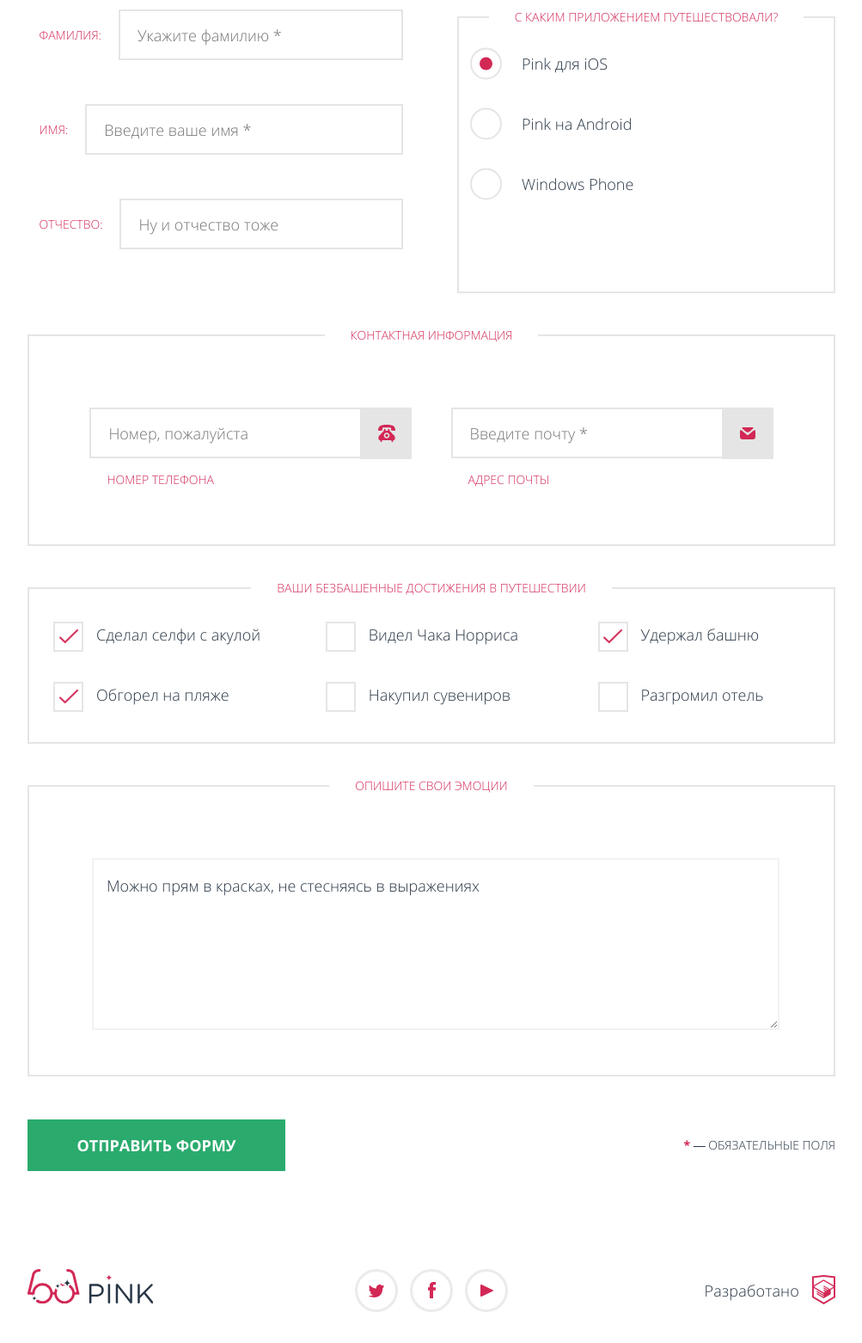
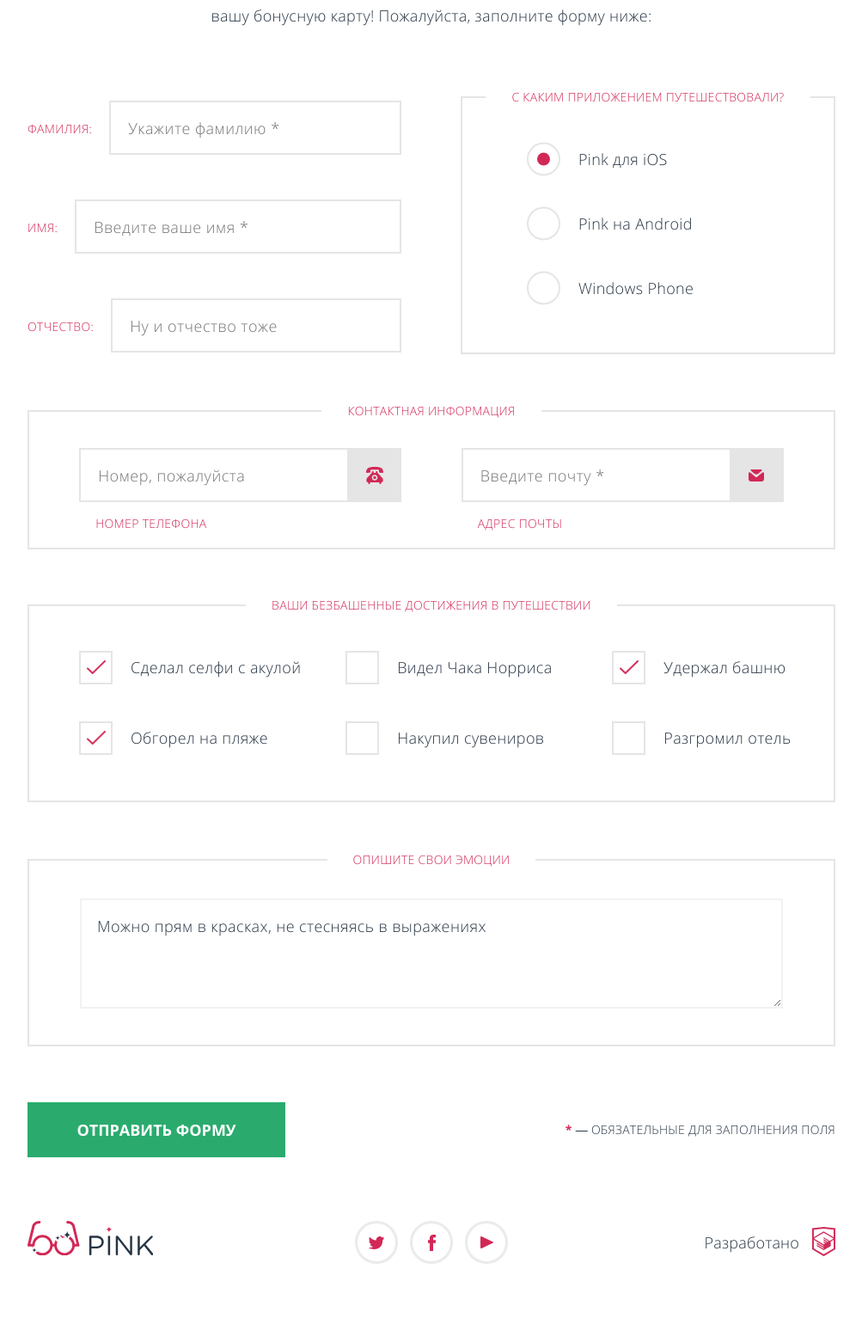
Before and after one commit to IvanParkhomenka/1147151-pink-18, a website: page source/form.html in a window 1280 px wide. Shown: the part 515-2077 px from the top of the page at 86% size, without its empty margins (138-1141 px from the left). After the commit the page ends 2055 px from the top, so only its background shows below. Drawn offline with nearby package versions, Linux system fonts and the light colour scheme; files that its build step writes are made by us from their sources; files whose address does not match are found by name.

Commit message:
pp form.html

```diff
--- a/source/form.html
+++ b/source/form.html
@@ -73,16 +73,16 @@
           <span class="contest-form__promo-text">Пожалуйста, заполните форму ниже:</span>
         </p>
         <fieldset class="contest-form__group contest-form__group--fullname">
-          <ul class="contest-form__list">
-            <li class="contest-form__item">
+          <ul class="contest-form__list contest-form__list--fullname">
+            <li class="contest-form__item contest-form__item--fullname">
               <label class="contest-form__label" for="surname">Фамилия:</label>
               <input class="contest-form__field" id="surname" name="surname" type="text" placeholder="Укажите фамилию *" required>
             </li>
-            <li class="contest-form__item">
+            <li class="contest-form__item contest-form__item--fullname">
               <label class="contest-form__label" for="name">Имя:</label>
               <input class="contest-form__field" id="name" name="name" type="text" placeholder="Введите ваше имя *" required>
             </li>
-            <li class="contest-form__item">
+            <li class="contest-form__item contest-form__item--fullname">
               <label class="contest-form__label" for="middle-name">Отчество:</label>
               <input class="contest-form__field" id="middle-name" name="middle-name" type="text" placeholder="Ну и отчество тоже">
             </li>
@@ -90,7 +90,7 @@
         </fieldset>
         <fieldset class="contest-form__group contest-form__group--progress">
           <legend class="contest-form__legend">Ваши безбашенные достижения в путешествии</legend>
-          <ul class="contest-form__list">
+          <ul class="contest-form__list contest-form__list--progress">
             <li class="contest-form__item contest-form__item--checkbox contest-form__item--selfie">
               <input class="contest-form__checkbox" id="selfie" name="selfie" type="checkbox" checked>
               <label class="contest-form__checkbox-label" for="selfie">Сделал селфи с акулой</label>
@@ -119,7 +119,7 @@
         </fieldset>
         <fieldset class="contest-form__group contest-form__group--contacts">
           <legend class="contest-form__legend contest-form__legend--hide">Контактная информация</legend>
-          <ul class="contest-form__list">
+          <ul class="contest-form__list contest-form__list--contacts">
             <li class="contest-form__item contest-form__item--contacts">
               <label class="contest-form__label" for="tel">Номер телефона</label>
               <div class="contest-form__input-wrapper contest-form__input-wrapper--tel">
@@ -136,23 +136,23 @@
         </fieldset>
         <fieldset class="contest-form__group contest-form__group--app">
           <legend class="contest-form__legend">С каким приложением путешествовали?</legend>
-          <ul class="contest-form__list">
-            <li class="contest-form__item">
+          <ul class="contest-form__list contest-form__list--app">
+            <li class="contest-form__item contest-form__item--radio">
               <input class="contest-form__radio" type="radio" id="ios" name="system" value="ios" checked>
               <label class="contest-form__radio-label" for="ios">Pink для iOS</label>
             </li>
-            <li class="contest-form__item">
+            <li class="contest-form__item contest-form__item--radio">
               <input class="contest-form__radio" type="radio" id="android" name="system" value="android">
               <label class="contest-form__radio-label" for="android">Pink на Android</label>
             </li>
-            <li class="contest-form__item">
+            <li class="contest-form__item contest-form__item--radio">
               <input class="contest-form__radio" type="radio" id="windows" name="system" value="windows">
               <label class="contest-form__radio-label" for="windows">Windows Phone</label>
             </li>
           </ul>
         </fieldset>
         <fieldset class="contest-form__group contest-form__group--describe">
-          <legend class="contest-form__legend">Опишите свои эмоции</legend>
+          <legend class="contest-form__legend contest-form__legend--describe">Опишите свои эмоции</legend>
           <div class="contest-form__textarea-wrapper">
             <textarea class="contest-form__textarea">Можно прям в красках, не стесняясь в выражениях</textarea>
           </div>
@@ -160,7 +160,7 @@
         <div class="contest-form__button-wrapper">
           <button class="contest-form__button" type="submit">Отправить форму</button>
           <p class="contest-form__reminder">
-            <b>*</b> &#8212; обязательные поля
+            <b>*</b> &#8212; обязательные <span>для заполнения</span> поля
           </p>
         </div>
       </form>
--- a/source/sass/blocks/contest-form.scss
+++ b/source/sass/blocks/contest-form.scss
@@ -6,11 +6,12 @@
 
 .contest-form__promo {
   @include container();
-  padding-top: 40px;
-  margin-bottom: 30px;
+  padding-top: 45px;
+  margin-bottom: 38px;
   font-size: 14px;
   line-height: 30px;
   text-align: center;
+  letter-spacing: 0.3px;
 }
 
 .contest-form__promo-text {
@@ -22,16 +23,28 @@
   padding: 0;
   border: none;
 
+  &--fullname {
+    padding-bottom: 2px;
+  }
+
   &--progress {
+    padding-top: 70px;
     background-color: #f2f2f2;
   }
 
+  &--contacts {
+    padding-top: 35px;
+    padding-bottom: 4px;
+  }
+
   &--app {
+    padding-top: 66px;
     background-color: #f2f2f2;
   }
 
   &--describe {
-    margin-bottom: 30px;
+    padding-top: 24px;
+    margin-bottom: 44px;
   }
 }
 
@@ -45,25 +58,46 @@
 .contest-form__item {
   display: flex;
   flex-direction: column;
-  margin-bottom: 40px;
+
+  &--fullname {
+    margin-bottom: 21px;
+  }
+
+  &--checkbox {
+    margin-bottom: 52px;
+
+    &:last-child {
+      margin-bottom: 47px;
+    }
+  }
+
+  &--contacts {
+    margin-bottom: 21px;
+  }
+
+  &--radio {
+    margin-bottom: 45px;
+  }
 }
 
 .contest-form__label {
-  padding-left: 20px;
-  margin-bottom: 10px;
+  padding-left: 22px;
+  margin-bottom: 7px;
   font-size: 14px;
-  line-height: 30px;
+  line-height: 24px;
   color: #d22856;
   text-transform: uppercase;
+  letter-spacing: 0.35px;
 }
 
 .contest-form__field {
-  height: 59px;
+  height: 63px;
   padding-left: 20px;
   width: 100%;
   font-family: "OpenSans", "Arial", sans-serif;
   font-size: 18px;
   border: 2px solid #e5e5e5;
+  letter-spacing: 0.5px;
 
   &:hover {
     border: 2px solid #283645;
@@ -76,16 +110,22 @@
 
 .contest-form__legend {
   margin: 0 auto 30px;
-  display: table-cell;
   padding: 0;
+  width: 230px;
   font-size: 14px;
   line-height: 18px;
   color: #d22856;
   text-transform: uppercase;
   text-align: center;
+  transform: translateY(58px);
+  letter-spacing: 0.3px;
 
   &--hide {
     display: none;
+  }
+
+  &--describe {
+    transform: translateY(40px);
   }
 }
 
@@ -95,20 +135,21 @@
 
 .contest-form__checkbox-label {
   position: relative;
-  padding-left: 60px;
+  padding-left: 70px;
   font-size: 18px;
   line-height: 30px;
   color: #283645;
+  letter-spacing: 0.35px;
 }
 
 .contest-form__checkbox + .contest-form__checkbox-label {
   &::before {
     content: "";
     position: absolute;
-    top: 0;
+    top: -4px;
     left: 0;
-    width: 35px;
-    height: 35px;
+    width: 39px;
+    height: 39px;
     background-color: #ffffff;
     border: 2px solid #e5e5e5;
   }
@@ -134,10 +175,11 @@
 
 .contest-form__radio-label {
   position: relative;
-  padding-left: 60px;
+  padding-left: 70px;
   font-size: 18px;
   line-height: 30px;
   color: #283645;
+  letter-spacing: 0.3px;
 }
 
 .contest-form__radio {
@@ -151,12 +193,24 @@
     left: 0;
     top: 50%;
     bottom: 50%;
-    width: 37px;
-    height: 37px;
+    width: 39px;
+    height: 39px;
     background-color: #ffffff;
     border: 2px solid #e5e5e5;
     border-radius: 50%;
     transform: translateY(-50%);
+  }
+
+  &:hover {
+    &::before {
+      border: 2px solid #283645;
+    }
+  }
+
+  &:active {
+    &::before {
+      border: 2px solid #d22856;
+    }
   }
 }
 
@@ -168,7 +222,7 @@
     height: 15px;
     top: 50%;
     bottom: 50%;
-    left: 11px;
+    left: 12px;
     background-color: #d22856;
     border-radius: 50%;
     transform: translateY(-50%);
@@ -181,20 +235,33 @@
 
 .contest-form__textarea {
   width: 100%;
-  padding: 15px;
+  padding: 15px 18px;
   min-height: 200px;
   font-family: "OpenSans", "Arial", sans-serif;
   font-size: 18px;
   line-height: 30px;
   color: #283645;
+  letter-spacing: 0.4px;
   border: 2px solid #f2f2f2;
+
+  &:hover {
+    border: 2px solid #283645;
+  }
+
+  &:active {
+    border: 2px solid #d22856;
+  }
+}
+
+.contest-form__button-wrapper {
+  margin-bottom: 16px;
 }
 
 .contest-form__button {
   display: block;
   width: 280px;
-  margin: 0 auto 30px;
-  padding: 15px 0;
+  margin: 0 auto 34px;
+  padding: 17px 0;
   font-family: "OpenSans", "Arial", sans-serif;
   font-size: 18px;
   font-weight: bold;
@@ -211,6 +278,11 @@
   &:active {
     color: rgba(255, 255, 255, 0.3);
   }
+
+  &:disabled {
+    color: #ffffff;
+    background-color: #e5e5e5;
+  }
 }
 
 .contest-form__reminder {
@@ -220,9 +292,14 @@
   color: #283645;
   text-transform: uppercase;
   text-align: center;
+  letter-spacing: 0.3px;
 
   b {
     color: #d22856;
+  }
+
+  span {
+    display: none;
   }
 }
 
@@ -231,38 +308,9 @@
     @include container();
   }
 
-  .contest-form__group {
-    background-color: #ffffff;
-    border: 2px solid #e5e5e5;
-
-    &--fullname {
-      padding-bottom: 40px;
-      border: none;
-      order: -3;
-    }
-
-    &--app {
-      margin-bottom: 40px;
-      order: -2;
-    }
-
-    &--contacts {
-      padding: 45px;
-      padding-bottom: 10px;
-      margin-bottom: 40px;
-      order: -1;
-    }
-
-    &--progress {
-      margin-bottom: 40px;
-    }
-
-    &--describe {
-      margin-bottom: 50px;
-    }
-  }
-
   .contest-form__promo {
+    padding-top: 92px;
+    margin-bottom: 71px;
     width: 510px;
     font-size: 18px;
     order: -4;
@@ -272,17 +320,91 @@
     display: block;
   }
 
+  .contest-form__group {
+    background-color: #ffffff;
+    border: 2px solid #e5e5e5;
+
+    &--fullname {
+      margin-bottom: 5px;
+      border: none;
+      order: -3;
+    }
+
+    &--app {
+      margin-bottom: 57px;
+      padding-top: 18px;
+      padding-bottom: 13px;
+      order: -2;
+    }
+
+    &--contacts {
+      padding: 7px 42px 0;
+      margin-bottom: 58px;
+      order: -1;
+    }
+
+    &--progress {
+      padding: 17px 0 6px;
+      margin-bottom: 58px;
+    }
+
+    &--describe {
+      padding-top: 6px;
+      padding-bottom: 51px;
+      margin-bottom: 67px;
+    }
+  }
+
+  .contest-form__list {
+    &--fullname {
+      width: 100%;
+    }
+
+    &--app {
+      padding-left: 40px;
+    }
+  }
+
   .contest-form__item {
     flex-direction: row;
 
+    &--fullname {
+      margin-bottom: 52px;
+    }
+
     &--contacts {
+      margin-bottom: 17px;
       flex-direction: column;
 
+      &:last-child {
+        margin-bottom: 12px;
+      }
+
       .contest-form__label {
-        padding: 10px 20px 0;
+        padding-top: 13px;
+        padding-left: 19px;
         order: 1;
       }
     }
+  }
+
+  .contest-form__label {
+    padding: 21px 20px 16px 0;
+    margin: 0;
+  }
+
+  .contest-form__legend {
+    width: auto;
+    padding: 0 30px;
+    transform: translateY(0);
+
+    &--hide {
+      display: block;
+    }
+  }
+
+  .contest-form__radio-label {
+    padding-left: 60px;
   }
 
   .contest-form__input-wrapper {
@@ -291,8 +413,8 @@
     &::before {
       content: "";
       position: absolute;
-      width: 60px;
-      height: 60px;
+      width: 63px;
+      height: 63px;
       top: 0;
       right: 0;
     }
@@ -310,18 +432,6 @@
     }
   }
 
-  .contest-form__label {
-    padding: 15px 20px 15px 0;
-  }
-
-  .contest-form__legend {
-    padding: 0 30px;
-
-    &--hide {
-      display: block;
-    }
-  }
-
   .contest-form__checkbox-label {
     padding-left: 100px;
   }
@@ -332,13 +442,18 @@
     }
   }
 
+  .contest-form__textarea-wrapper {
+    display: flex;
+  }
+
   .contest-form__textarea {
+    margin: 0 auto;
     width: 500px;
-    margin: 45px;
+    min-height: 193px;
   }
 
   .contest-form__button-wrapper {
-    margin-bottom: 40px;
+    margin-bottom: 47px;
     display: flex;
     justify-content: space-between;
     align-items: center;
@@ -363,7 +478,7 @@
   }
 
   .contest-form__promo {
-    width: 710px;
+    width: 770px;
   }
 
   .contest-form__promo-text {
@@ -374,7 +489,8 @@
   .contest-form__group {
     &--fullname {
       width: 450px;
-      margin-right: 50px;
+      margin-right: 54px;
+      padding-top: 13px;
     }
 
     &--app {
@@ -382,24 +498,45 @@
     }
 
     &--contacts {
+      padding-top: 4px;
+      padding-left: 32px;
+      padding-right: 32px;
+      margin-bottom: 56px;
       width: 100%;
-
-      .contest-form__list {
-        flex-direction: row;
-        justify-content: space-between;
-      }
     }
 
     &--progress {
-      .contest-form__list {
-        flex-direction: row;
-        justify-content: space-between;
-        flex-wrap: wrap;
-      }
+      padding-top: 18px;
     }
 
     &--describe {
+      padding-right: 33px;
+      padding-bottom: 42px;
+      padding-left: 33px;
+      margin-bottom: 65px;
       width: 100%;
+    }
+  }
+
+  .contest-form__list {
+    &--fullname {
+      padding-right: 15px;
+    }
+
+    &--app {
+      padding-left: 62px;
+    }
+
+    &--progress {
+      margin-left: 58px;
+      flex-direction: row;
+      justify-content: space-between;
+      flex-wrap: wrap;
+    }
+
+    &--contacts {
+      flex-direction: row;
+      justify-content: space-between;
     }
   }
 
@@ -408,8 +545,16 @@
   }
 
   .contest-form__item {
+    &--contacts {
+      margin-bottom: 0;
+
+      &:last-child {
+        margin-bottom: 0;
+      }
+    }
+
     &--checkbox {
-      width: 28%;
+      width: 29.5%;
     }
 
     &--selfie {
@@ -427,7 +572,7 @@
 
   .contest-form__checkbox-label {
     width: 290px;
-    padding-left: 50px;
+    padding-left: 60px;
   }
 
   .contest-form__checkbox + .contest-form__checkbox-label {
@@ -437,11 +582,22 @@
   }
 
   .contest-form__textarea {
-    width: 800px;
+    width: 836px;
+    min-height: 128px;
     flex-grow: 1;
   }
 
   .contest-form__button-wrapper {
     width: 100%;
+    margin-bottom: 0;
+  }
+
+  .contest-form__reminder {
+    width: 320px;
+
+    span {
+      display: inline-block;
+      vertical-align: top;
+    }
   }
 }
--- a/source/sass/blocks/upload.scss
+++ b/source/sass/blocks/upload.scss
@@ -253,6 +253,7 @@
 @media #{$desktop} {
   .upload {
     @include container();
+    margin-bottom: 28px;
   }
 
   .upload__form {
```
